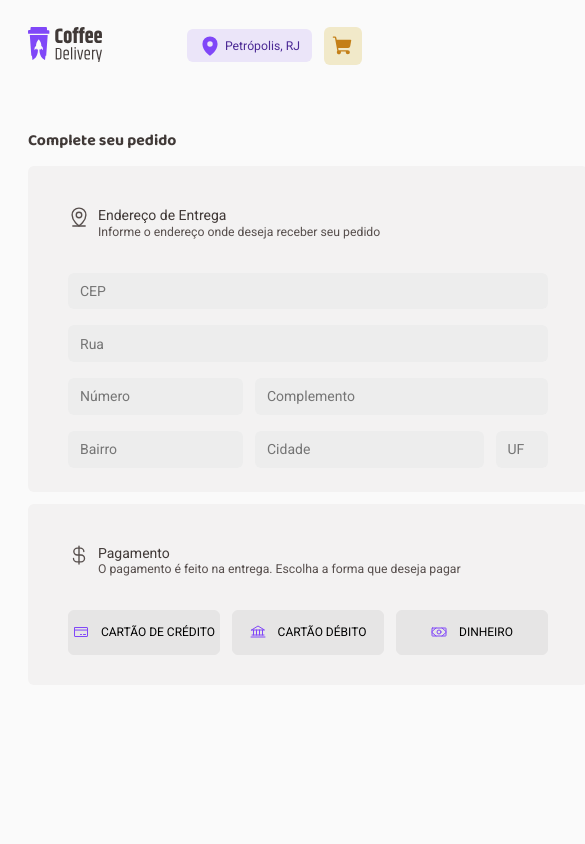
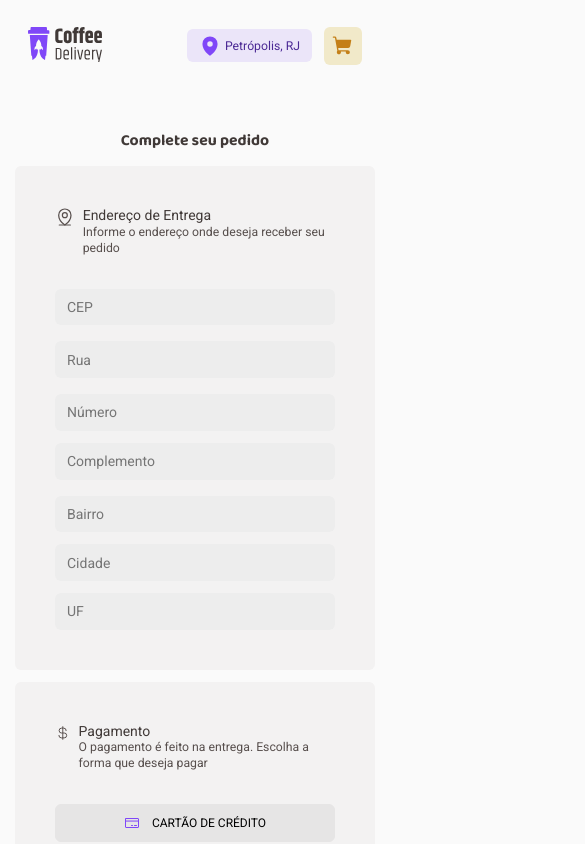
Before and after one commit to marinapsvreis/reactjs-rocketseat-ignite-2022-challenge02-coffeedelivery, a React (Vite) app: page /checkout in a window 390 px wide. Shown: the top 844 px of the page, 585 px wide, since content can reach past the window. Built offline with nearby package versions, Linux system fonts and the light colour scheme.

Commit message:
:iphone: Ajuste responsividade

```diff
--- a/src/pages/Checkout/components/Address/styles.ts
+++ b/src/pages/Checkout/components/Address/styles.ts
@@ -2,7 +2,6 @@ import styled from 'styled-components'
 
 export const AddressContainer = styled.div`
   width: 40rem;
-  height: 23.25rem;
   background-color: ${(props) => props.theme['base-card']};
   padding: 40px;
 
@@ -29,6 +28,31 @@ export const AddressContainer = styled.div`
   input.uf {
     width: 3.75rem;
   }
+
+  @media (max-width: 600px) {
+    width: 35rem;
+
+    input {
+      width: 100%;
+    }
+
+    input.numero,
+    input.bairro {
+      width: 100%;
+    }
+
+    input.uf {
+      width: 100%;
+    }
+  }
+
+  @media (max-width: 500px) {
+    width: 30rem;
+  }
+
+  @media (max-width: 425px) {
+    width: 360px;
+  }
 `
 export const Form = styled.form`
   display: flex;
@@ -38,4 +62,8 @@ export const Form = styled.form`
 export const LineForm = styled.div`
   display: flex;
   gap: 12px;
+
+  @media (max-width: 600px) {
+    flex-wrap: wrap;
+  }
 `
--- a/src/pages/Checkout/components/Cart/styles.ts
+++ b/src/pages/Checkout/components/Cart/styles.ts
@@ -10,6 +10,10 @@ export const CartContainer = styled.div`
   display: flex;
   flex-direction: column;
   gap: 24px;
+
+  @media (max-width: 425px) {
+    width: 360px;
+  }
 `
 
 export const SummaryContainer = styled.div``
--- a/src/pages/Checkout/components/PaymentMethod/index.tsx
+++ b/src/pages/Checkout/components/PaymentMethod/index.tsx
@@ -44,7 +44,7 @@ export function PaymentMethod() {
           onClick={() => setPaymentOption('Cartão de débito')}
         >
           <Bank size={16} />
-          <p>CARTÃO DÉBITO</p>
+          <p>CARTÃO DE DÉBITO</p>
         </PayOption>
         <PayOption
           className={`${paymentOption === 'Dinheiro' ? 'selected' : ''}`}
--- a/src/pages/Checkout/components/PaymentMethod/styles.ts
+++ b/src/pages/Checkout/components/PaymentMethod/styles.ts
@@ -3,7 +3,6 @@ import styled from 'styled-components'
 export const PaymentMethodContainer = styled.div`
   margin-top: 12px;
   width: 40rem;
-  height: 12.93rem;
   background-color: ${(props) => props.theme['base-card']};
   border-radius: 6px;
   padding: 40px;
@@ -11,12 +10,29 @@ export const PaymentMethodContainer = styled.div`
   display: flex;
   flex-direction: column;
   gap: 32px;
+
+  @media (max-width: 600px) {
+    width: 35rem;
+  }
+
+  @media (max-width: 500px) {
+    width: 30rem;
+  }
+
+  @media (max-width: 425px) {
+    width: 360px;
+  }
 `
 
 export const PayOptionsContainer = styled.div`
   display: flex;
   gap: 12px;
   border-radius: 6px;
+
+  @media (max-width: 600px) {
+    flex-direction: column;
+    height: 10rem;
+  }
 `
 export const PayOption = styled.button`
   display: flex;
--- a/src/pages/Checkout/styles.ts
+++ b/src/pages/Checkout/styles.ts
@@ -14,6 +14,19 @@ export const CheckoutContainer = styled.main`
     line-height: 130%;
     margin-bottom: 15px;
   }
+
+  @media (max-width: 1160px) {
+    flex-direction: column;
+    justify-content: center;
+    align-items: center;
+    margin-bottom: 4rem;
+  }
+
+  @media (max-width: 768px) {
+    h3 {
+      text-align: center;
+    }
+  }
 `
 
 export const TitleArea = styled.div`
--- a/src/pages/Success/styles.ts
+++ b/src/pages/Success/styles.ts
@@ -25,6 +25,18 @@ export const ContentContainer = styled.div`
   display: flex;
   justify-content: space-between;
   padding-top: 40px;
+
+  @media (max-width: 1120px) {
+    flex-direction: column;
+
+    img {
+      margin-top: 2rem;
+    }
+  }
+
+  @media (max-width: 768px) {
+    width: 100%;
+  }
 `
 
 export const DeliveryContainer = styled.div`
@@ -49,6 +61,10 @@ export const DeliveryContainer = styled.div`
     z-index: -1;
     border-radius: 7px 37px 7px 37px;
     background: linear-gradient(102.89deg, #dbac2c 2.61%, #8047f8 98.76%);
+  }
+
+  @media (max-width: 1024px) {
+    width: 100%;
   }
 `
 
```
